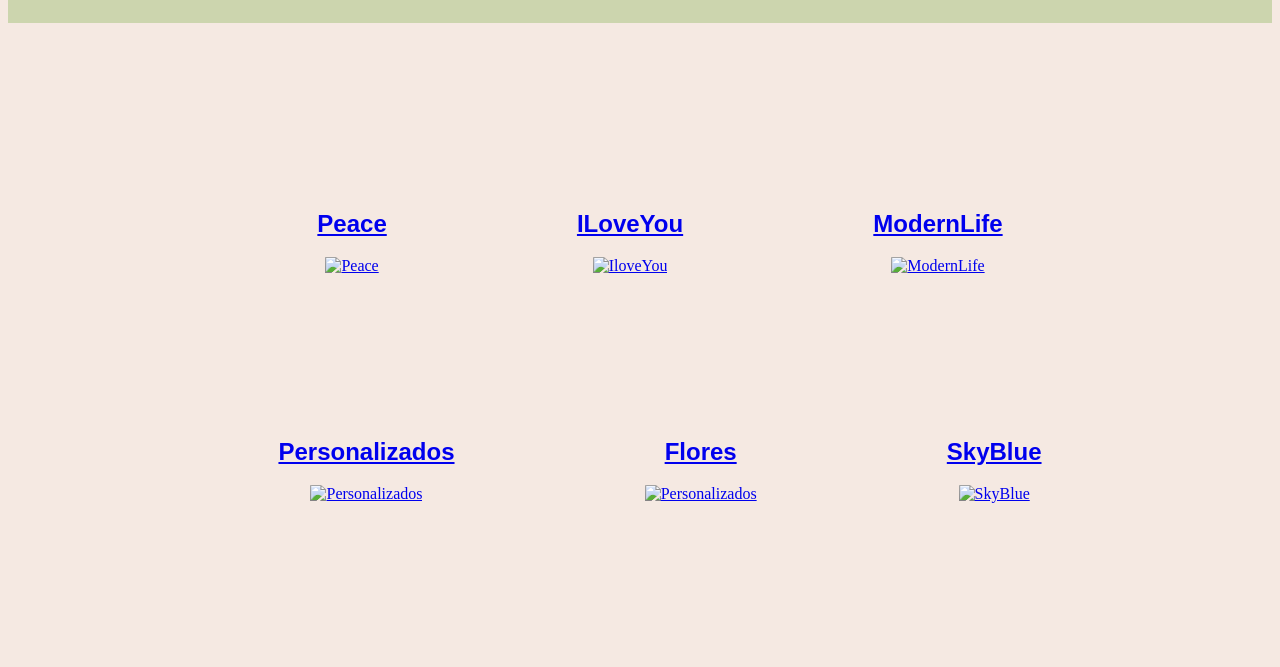
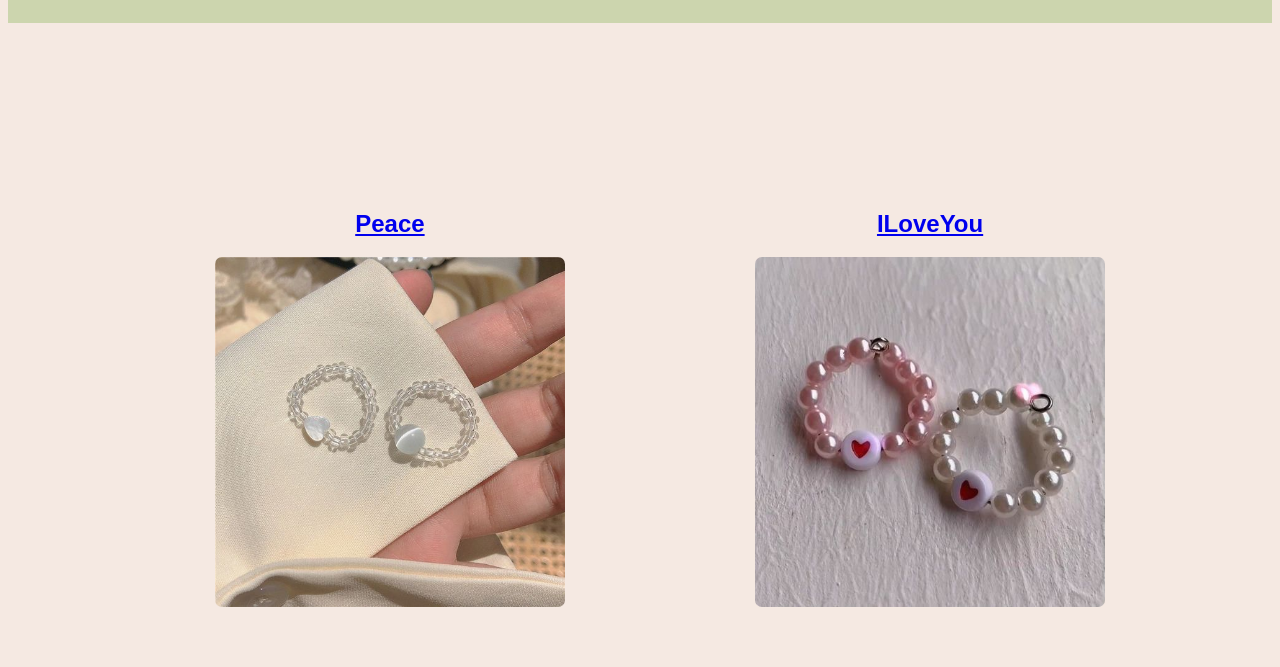
Before and after one commit to CuteJewerly/CuteJewerly2023, a plain HTML site: page Anillos.html in a window 1280 px wide. Shown: the part 133-800 px from the top of the page. Drawn offline with Linux system fonts and the light colour scheme; a web font is replaced by a local one.

Commit message:
Update Anillos.html

```diff
--- a/Anillos.html
+++ b/Anillos.html
@@ -18,31 +18,31 @@
     <br>
     <ol>
         <aside><figure>
-            <a href="Peace.html"><h2>Peace</h2> <img src="img/Peace.jpg" title="Peace" width="350"></a>
+            <a href="Peace.html"><h2>Peace</h2> <img src="Peace.jpg" title="Peace" width="350"></a>
 
         <br>
 
         </figure><figure>
-        <a href="ILoveYou.html"><h2>ILoveYou</h2> <img src="img/ILoveYou.jpg" title="IloveYou" width="350"></a>
+        <a href="ILoveYou.html"><h2>ILoveYou</h2> <img src="ILoveYou.jpg" title="IloveYou" width="350"></a>
 
         <br>
 
         </figure><figure>
-        <a href="ModernLife.html"><h2>ModernLife</h2> <img src="img/Modern Life.jpg" title="ModernLife" width="350"></a>
+        <a href="ModernLife.html"><h2>ModernLife</h2> <img src="Modern Life.jpg" title="ModernLife" width="350"></a>
 
         <br>
 
         </figure><figure>
-        <a href="Personalizados.html"><h2>Personalizados</h2> <img src="img/Personalizados.jpg" title="Personalizados" width="355"></a>
+        <a href="Personalizados.html"><h2>Personalizados</h2> <img src="Personalizados.jpg" title="Personalizados" width="355"></a>
 
         <br>
     </figure><figure>
-        <a href="Flores.html"><h2>Flores</h2> <img src="img/Flores.jpg" title="Personalizados" width="355"></a>
+        <a href="Flores.html"><h2>Flores</h2> <img src="Flores.jpg" title="Personalizados" width="355"></a>
 
 
         <br>
     </figure><figure>
-        <a href="SkyBlue.html"><h2>SkyBlue</h2> <img src="img/SkyBlue.jpg" title="SkyBlue" width="355"></a>
+        <a href="SkyBlue.html"><h2>SkyBlue</h2> <img src="SkyBlue.jpg" title="SkyBlue" width="355"></a>
 
     </figure></aside>
 
```
